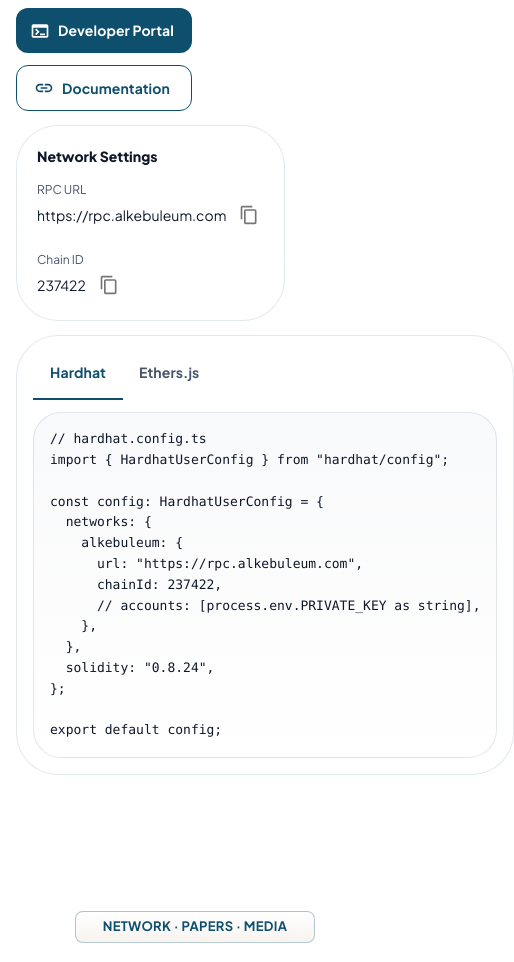
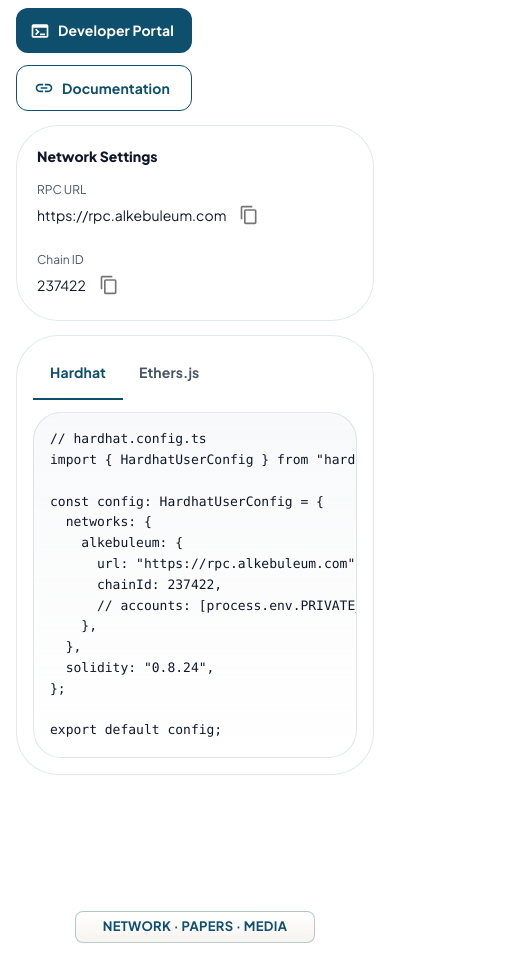
Before and after one commit to Alkebuleum/Alkebuleum.org, a React (Vite) app: page / in a window 390 px wide. Shown: the part 4920-5882 px from the top of the page, 514 px wide, since content can reach past the window. Built offline with nearby package versions, Linux system fonts and the light colour scheme; no server answers.

Commit message:
feat(nav): code overflow on mobile view

```diff
--- a/src/components/home/BuildOnAlkebuleum.tsx
+++ b/src/components/home/BuildOnAlkebuleum.tsx
@@ -23,13 +23,14 @@ import LinkIcon from "@mui/icons-material/Link";
 import StorageIcon from "@mui/icons-material/Storage";
 import coverImage from "../../images/developerCover.png";
 
-// Brand tokens (keep in sync with theme)
 const BLUE = "#0E4F6E";
 const SAND = "#CBB294";
 const BRONZE = "#A97855";
 
-// Network details (use what you shared; change here if needed)
-const CHAIN_ID = 237422; // You mentioned 223724 in your previous copy
+// shared width cap for Network Settings + Code tabs
+const PANEL_MAX = 720;
+
+const CHAIN_ID = 237422;
 const RPC_URL = "https://rpc.alkebuleum.com";
 
 const BuildOnAlkebuleum: React.FC = () => {
@@ -89,7 +90,14 @@ async function ping() {
 ping();`;
 
     return (
-        <Box id="buildonalkebuleum" sx={{ py: { xs: 8, md: 10 }, bgcolor: "#fff" }}>
+        <Box
+            id="buildonalkebuleum"
+            sx={{
+                py: { xs: 8, md: 10 },
+                bgcolor: "#fff",
+                overflowX: "hidden",
+            }}
+        >
             <Container maxWidth="lg">
                 <Grid container spacing={{ xs: 5, md: 6 }} alignItems="center" justifyContent="center">
                     {/* Left: Visual */}
@@ -108,9 +116,9 @@ ping();`;
                         />
                     </Grid>
 
-                    {/* Right: Content (fix: allow shrink with minWidth:0) */}
+                    {/* Right: Content */}
                     <Grid item xs={12} md={7} sx={{ minWidth: 0 }}>
-                        <Stack spacing={1.75} alignItems="flex-start" sx={{ textAlign: "left", mb: { xs: 1, md: 0 } }}>
+                        <Stack spacing={1.75} alignItems="flex-start" sx={{ textAlign: "left", mb: { xs: 1, md: 0 }, minWidth: 0 }}>
                             <Chip
                                 label="Developers"
                                 sx={{
@@ -123,7 +131,8 @@ ping();`;
                                     borderRadius: "8px",
                                     color: "#0E4F6E",
                                     border: "1px solid rgba(14,79,110,0.3)",
-                                    background: "linear-gradient(180deg, rgba(255,255,255,0.7) 0%, rgba(203,178,148,0.15) 100%)",
+                                    background:
+                                        "linear-gradient(180deg, rgba(255,255,255,0.7) 0%, rgba(203,178,148,0.15) 100%)",
                                     backdropFilter: "blur(6px)",
                                     boxShadow: "inset 0 1px 1px rgba(255,255,255,0.3)",
                                 }}
@@ -198,7 +207,7 @@ ping();`;
                                 </Button>
                             </Stack>
 
-                            {/* Network card + copy */}
+                            {/* Network card (width-capped) */}
                             <Paper
                                 elevation={0}
                                 sx={{
@@ -207,6 +216,9 @@ ping();`;
                                     borderRadius: 3,
                                     border: "1px solid rgba(14,79,110,0.12)",
                                     background: "linear-gradient(180deg, rgba(255,255,255,0.96) 0%, rgba(255,255,255,0.90) 100%)",
+                                    width: "100%",
+                                    maxWidth: { xs: "100%", md: PANEL_MAX },
+                                    minWidth: 0,
                                 }}
                             >
                                 <Typography variant="subtitle2" sx={{ fontWeight: 800, color: "#0F172A", mb: 1 }}>
@@ -214,12 +226,11 @@ ping();`;
                                 </Typography>
 
                                 <Stack direction={{ xs: "column", sm: "row" }} spacing={2}>
-                                    <Box sx={{ flex: 1 }}>
+                                    <Box sx={{ flex: 1, minWidth: 0 }}>
                                         <Typography variant="caption" sx={{ color: "text.secondary" }}>
                                             RPC URL
                                         </Typography>
-                                        <Stack direction="row" alignItems="center" spacing={1}>
-                                            {/* fix: allow long URL to wrap on mobile */}
+                                        <Stack direction="row" alignItems="center" spacing={1} sx={{ minWidth: 0 }}>
                                             <Typography variant="body2" sx={{ color: "#0F172A", wordBreak: "break-all" }}>
                                                 {RPC_URL}
                                             </Typography>
@@ -245,7 +256,7 @@ ping();`;
                                 </Stack>
                             </Paper>
 
-                            {/* Code tabs */}
+                            {/* Code tabs (same width cap as Network card) */}
                             <Paper
                                 elevation={0}
                                 sx={{
@@ -253,6 +264,9 @@ ping();`;
                                     borderRadius: 3,
                                     border: "1px solid rgba(14,79,110,0.12)",
                                     background: "#fff",
+                                    width: "100%",
+                                    maxWidth: { xs: "100%", md: PANEL_MAX },
+                                    minWidth: 0,
                                 }}
                             >
                                 <Tabs
@@ -274,11 +288,14 @@ ping();`;
                                         mt: 1.5,
                                         p: 2,
                                         borderRadius: 2,
+                                        display: "block",
+                                        width: "100%",
+                                        maxWidth: "100%",
                                         overflowX: "auto",
-                                        maxWidth: "100%",            // fix: prevent horizontal stretching
-                                        whiteSpace: "pre",           // fix: keep monospace flow without wrapping
-                                        wordBreak: "normal",         // fix: don't break words inside code
-                                        WebkitOverflowScrolling: "touch", // smoother mobile scroll
+                                        WebkitOverflowScrolling: "touch",
+                                        contain: "inline-size",
+                                        whiteSpace: "pre",
+                                        wordBreak: "normal",
                                         fontFamily:
                                             "ui-monospace, SFMono-Regular, Menlo, Monaco, Consolas, 'Liberation Mono', 'Courier New', monospace",
                                         fontSize: 13,
@@ -296,7 +313,6 @@ ping();`;
                 </Grid>
             </Container>
 
-            {/* Bottom Drawer (kept from your flow, now styled) */}
             <Drawer
                 anchor="bottom"
                 open={isDrawerOpen}
@@ -348,7 +364,6 @@ ping();`;
                 </Box>
             </Drawer>
 
-            {/* Copy feedback */}
             <Snackbar
                 open={snack.open}
                 autoHideDuration={2000}
```
